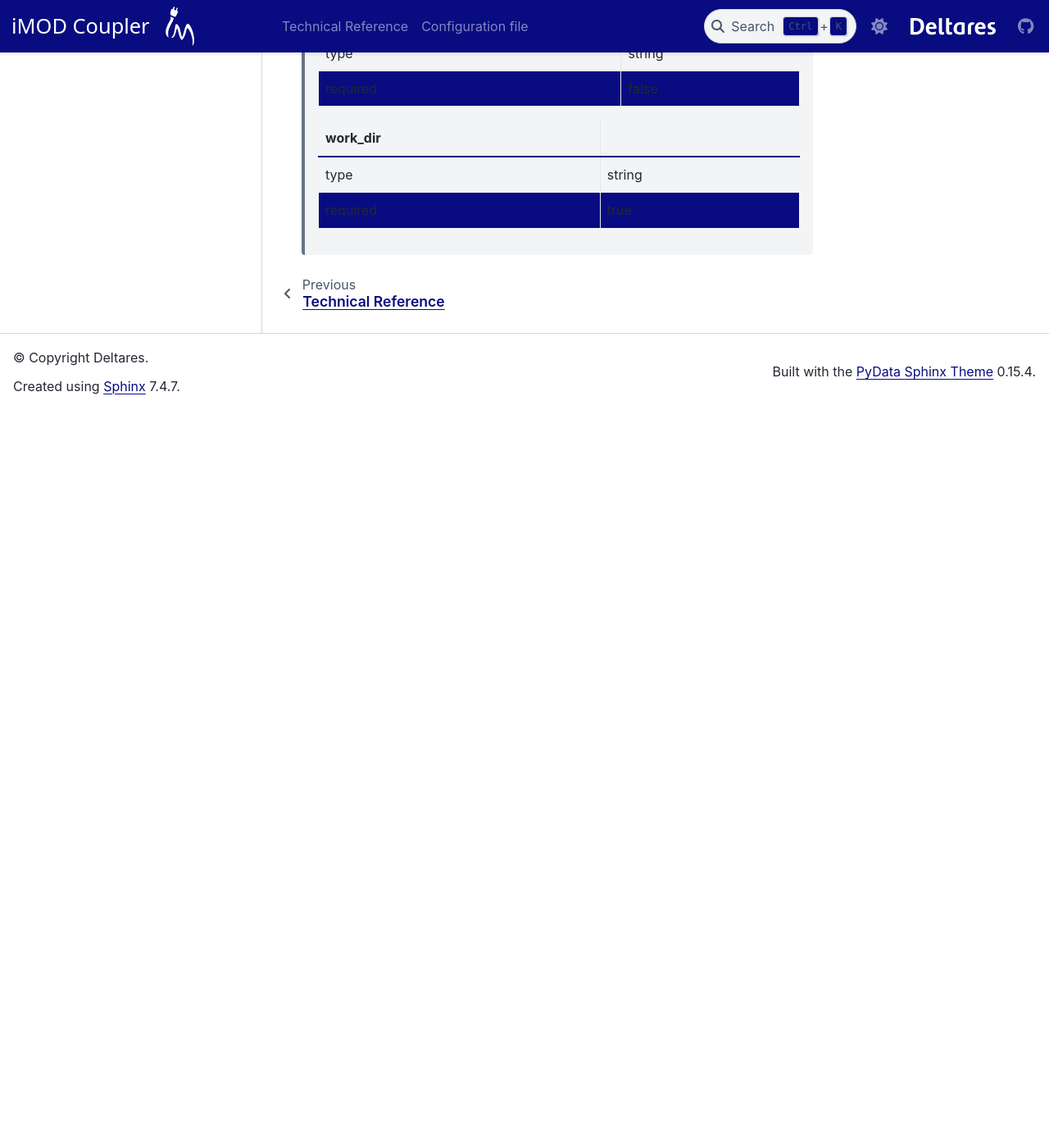
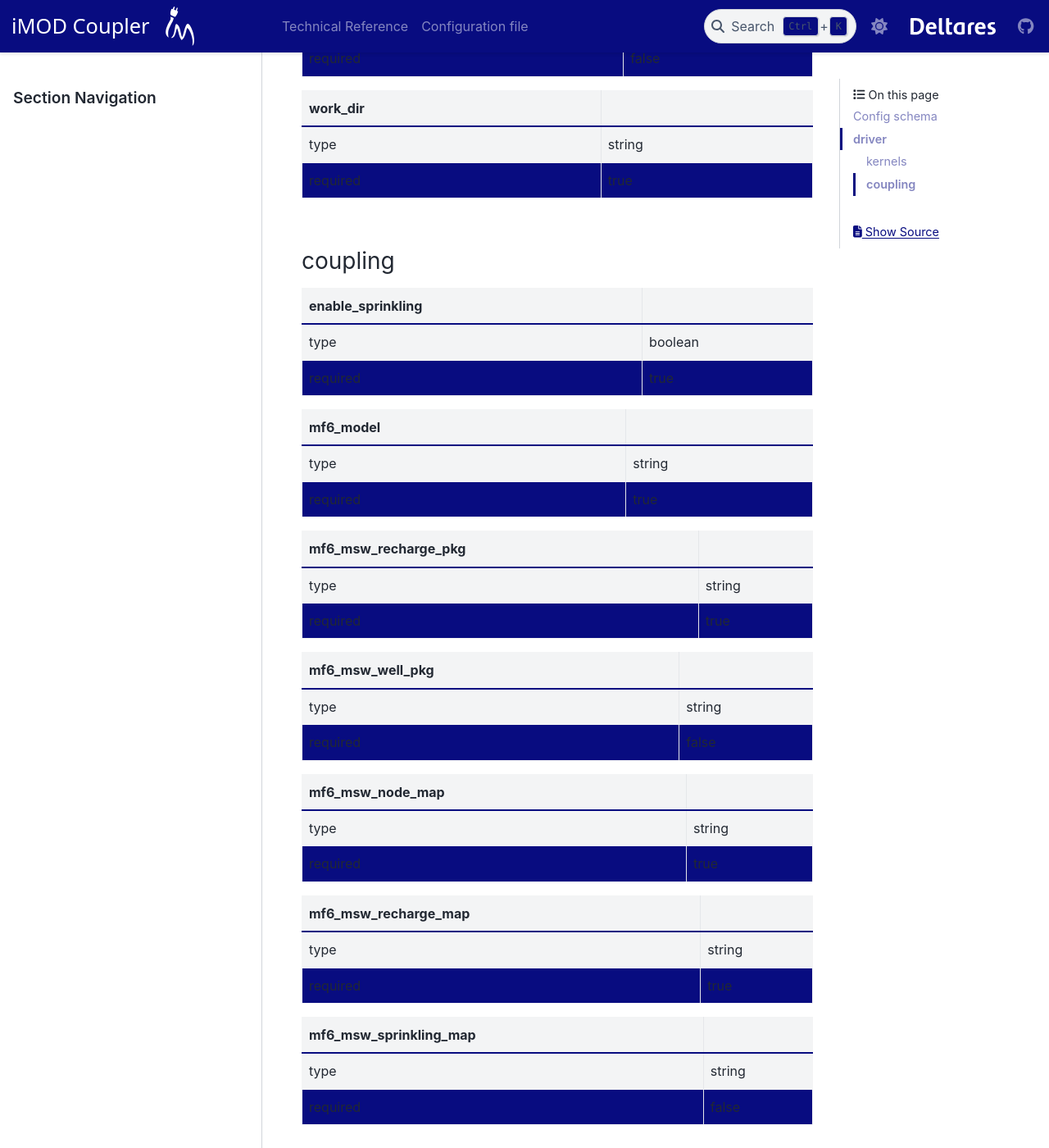
Before and after one commit to Deltares/imod_coupler, a Sphinx documentation site: the page built from docs/configuration.rst, in a window 1280 px wide and 1400 px high, scrolled down 2723 px. Shown: the whole window at 82% size. Built offline with Sphinx 7.4.7 and the PyData theme 0.15.4, drawn with Linux system fonts in a browser that asks for light colours; before the commit the page ends 3223 px from its top, so only the background shows below that; some of the changed text lies outside the part shown.

Commit message:
Document schema

```diff
--- a/docs/configuration.rst
+++ b/docs/configuration.rst
@@ -17,14 +17,16 @@ we advice to use single quotes.
 .. literalinclude:: config/metamod.toml
     :language: toml
 
-Base Config
------------
+Config schema
+-------------
 
 
 +------------+----------------------------------------+
 | log_level  |                                        |
 +============+========================================+
 | type       | string                                 |
++------------+----------------------------------------+
+| required   | false                                  |
 +------------+----------------------------------------+
 | default    | INFO                                   |
 +------------+----------------------------------------+
@@ -33,22 +35,22 @@ Base Config
 
 
 
- =========== ==========
-  timing
- =========== ==========
-  type        boolean
-  required    false
-  default     false
- =========== ==========
+=========== ==========
+timing
+=========== ==========
+type        boolean
+required    false
+default     false
+=========== ==========
 
 
- ============== =========
-  driver_type
- ============== =========
-  type           string
-  required       true
-  enum           metamod
- ============== =========
+============== =========
+driver_type
+============== =========
+type           string
+required       true
+enum           metamod
+============== =========
 
 driver
 ------
@@ -59,60 +61,102 @@ kernels
 modflow6
 """"""""
 
- =========== =========
-  dll
- =========== =========
-  type        string
-  required    true
- =========== =========
+=========== =========
+dll
+=========== =========
+type        string
+required    true
+=========== =========
 
- ============== =========
-  dll_dep_dir
- ============== =========
-  type           string
-  required       false
- ============== =========
+============== =========
+dll_dep_dir
+============== =========
+type           string
+required       false
+============== =========
 
- =========== =========
-  work_dir
- =========== =========
-  type        string
-  required    true
- =========== =========
+=========== =========
+work_dir
+=========== =========
+type        string
+required    true
+=========== =========
 
 
 
 metaswap
 """"""""
 
- =========== =========
-  dll
- =========== =========
-  type        string
-  required    true
- =========== =========
+=========== =========
+dll
+=========== =========
+type        string
+required    true
+=========== =========
 
- ============== =========
-  dll_dep_dir
- ============== =========
-  type           string
-  required       false
- ============== =========
+============== =========
+dll_dep_dir
+============== =========
+type           string
+required       false
+============== =========
 
- =========== =========
-  work_dir
- =========== =========
-  type        string
-  required    true
- =========== =========
+=========== =========
+work_dir
+=========== =========
+type        string
+required    true
+=========== =========
 
 
+coupling
+^^^^^^^^
 
+==================== ==========
+enable_sprinkling
+==================== ==========
+type                 boolean
+required             true
+==================== ==========
 
-.. ## log_level
+============ =========
+mf6_model
+============ =========
+type         string
+required     true
+============ =========
 
-.. ## timing
+======================= =========
+mf6_msw_recharge_pkg
+======================= =========
+type                    string
+required                true
+======================= =========
 
-.. ## driver_type
+=================== =========
+mf6_msw_well_pkg
+=================== =========
+type                string
+required            false
+=================== =========
 
-.. ## driver
+=================== =========
+mf6_msw_node_map
+=================== =========
+type                string
+required            true
+=================== =========
+
+========================= =========
+mf6_msw_recharge_map
+========================= =========
+type                      string
+required                  true
+========================= =========
+
+========================= =========
+mf6_msw_sprinkling_map
+========================= =========
+type                      string
+required                  false
+========================= =========
```
